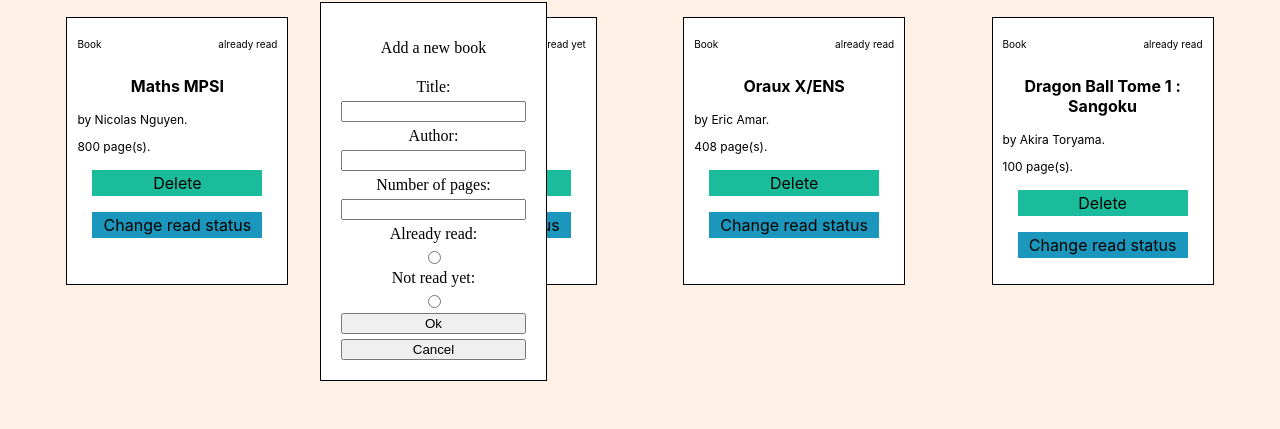
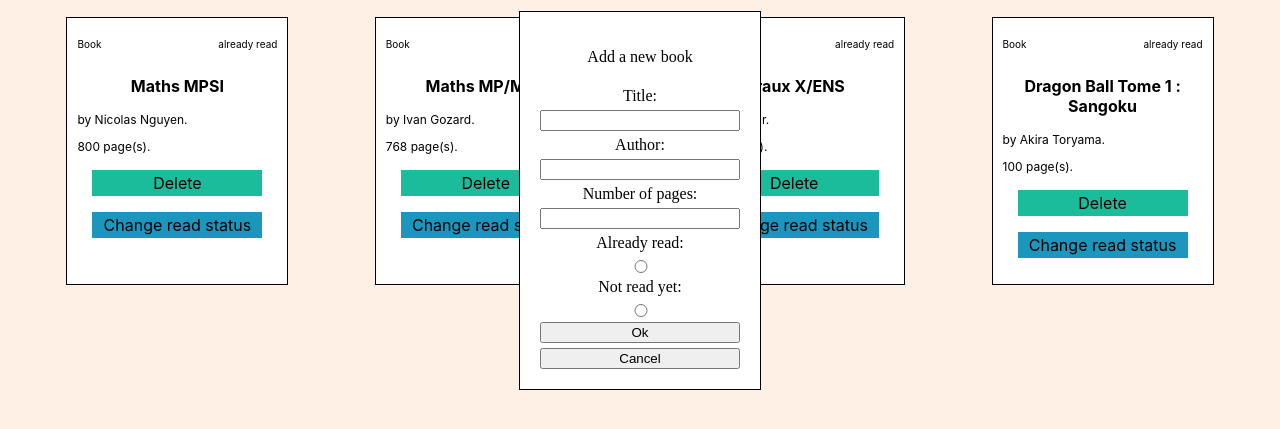
Before and after one commit to chagnon2/library, a plain HTML site: page index.html in a window 1280 px wide. Both pictures are taken after a click on the element "Add new book". Shown: the part 53-482 px from the top of the page. Drawn offline with Linux system fonts and the light colour scheme.

Commit message:
Center pop up box

```diff
--- a/stylesheet.css
+++ b/stylesheet.css
@@ -153,9 +153,11 @@ body {
 
     visibility: hidden;
     position: fixed;
-    margin-top: 55px;
-    margin-left: 25%;
+    left: 0;
+    right: 0;
+    margin: 5% auto;
     padding: 20px;
+    width: 200px;
     z-index: 2;
 
     display: flex;
```
